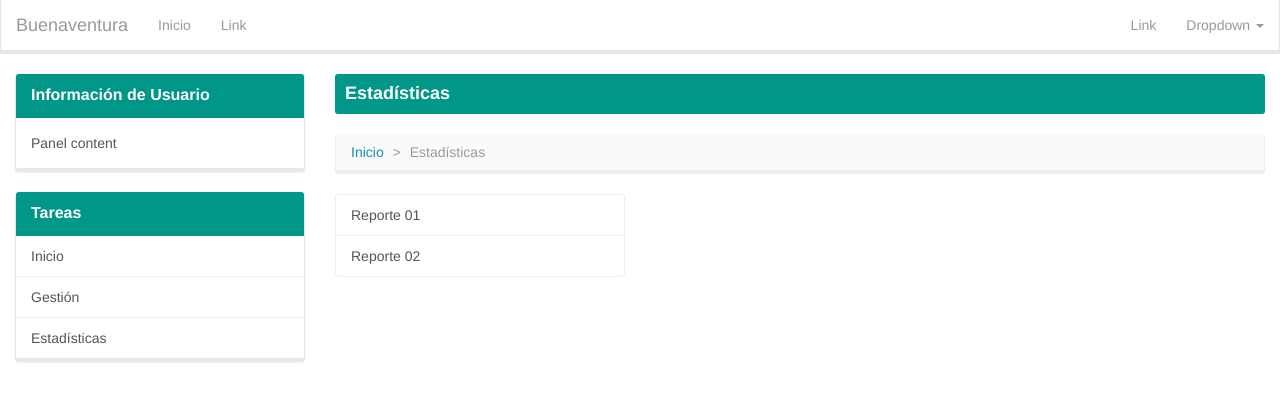
After one commit to williamccondori/buenaventurahackathon, a Django app: template collectorApp/templates/estadistica/inicio.html in a window 1280 px wide. The commit adds this page. Shown: the top 401 px of the page. Run offline with Django 3.2, Linux system fonts and the light colour scheme; the template is opened without the code that fills it, so the values that code supplies are empty; parts of the project's set-up code (start-up, migrations or seed data) failed here and were passed over; some libraries are stand-ins or nearby versions.

Commit message:
Se agregan estadisticas

```diff
--- /dev/null
+++ b/collectorApp/templates/estadistica/inicio.html
@@ -0,0 +1,27 @@
+{% extends 'layout.html'%}
+{% block titulo %}Estadísticas{% endblock %}
+{% block contenido %}
+
+<section>
+    <div class="row">
+        <div class="col-xs-12 col-sm-12 col-md-12 col-lg-12">
+            <h3 class="app-titulo-pagina">Estadísticas</h3>
+            <ol class="breadcrumb">
+                <li>
+                    <a href="{% url 'dashboard' %}">Inicio</a>
+                </li>
+                <li class="active">Estadísticas</li>
+            </ol>
+            <div class="row">
+                <div class="col-xs-12 col-sm-4 col-md-4 col-lg-4">
+                    <div class="list-group">
+                        <a href="{% url 'estadistica_reporteuno' %}" class="list-group-item">Reporte 01</a>
+                        <a href="{% url 'estadistica_reportedos' %}" class="list-group-item">Reporte 02</a>
+                    </div>
+                </div>
+            </div>
+        </div>
+    </div>
+</section>
+
+{% endblock %}
--- a/collectorApp/templates/layout.html
+++ b/collectorApp/templates/layout.html
@@ -64,7 +64,7 @@
                         <div class="list-group">
                             <a href="{% url 'dashboard' %}" class="list-group-item">Inicio</a>
                             <a href="{% url 'gestion_inicio' %}" class="list-group-item">Gestión</a>
-                            <a href="#" class="list-group-item">Datos estadísticos</a>
+                            <a href="{% url 'estadistica_inicio' %}" class="list-group-item">Estadísticas</a>
                         </div>
                     </div>
                 </div>
--- a/collectorApp/urls.py
+++ b/collectorApp/urls.py
@@ -7,4 +7,9 @@ urlpatterns = [
     path('login', LoginController.as_view(), name='login'),
     path('gestion', views.gestion_inicio, name='gestion_inicio'),
     path('gestion/operador', views.gestion_operador, name='gestion_operador'),
+
+
+    path('estadistica', views.estadistica_inicio, name='estadistica_inicio'),
+    path('estadistica/reporteuno', views.estadistica_reporteuno, name='estadistica_reporteuno'),
+    path('estadistica/reportedos', views.estadistica_reportedos, name='estadistica_reportedos'),
 ]
```
Also changed, not shown: collectorApp/templates/estadistica/reportedos.html (added, +13 -0 lines), collectorApp/templates/estadistica/reporteuno.html (added, +13 -0 lines), collectorApp/views.py (+12 -0 lines).
